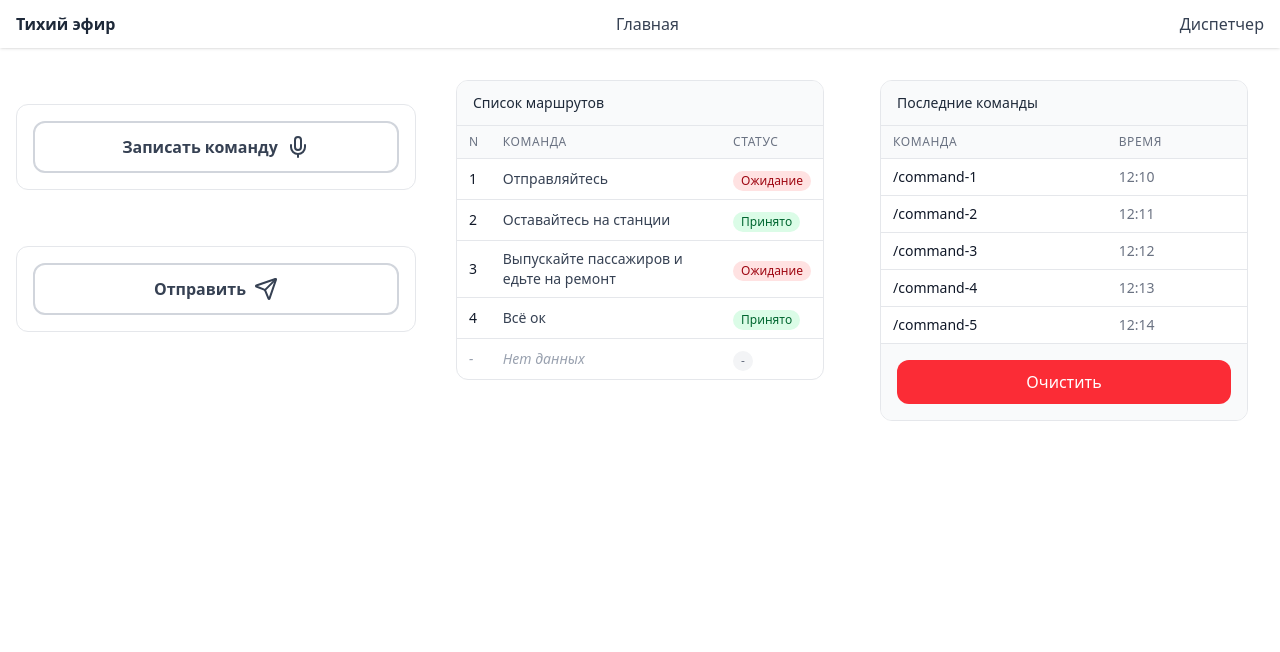
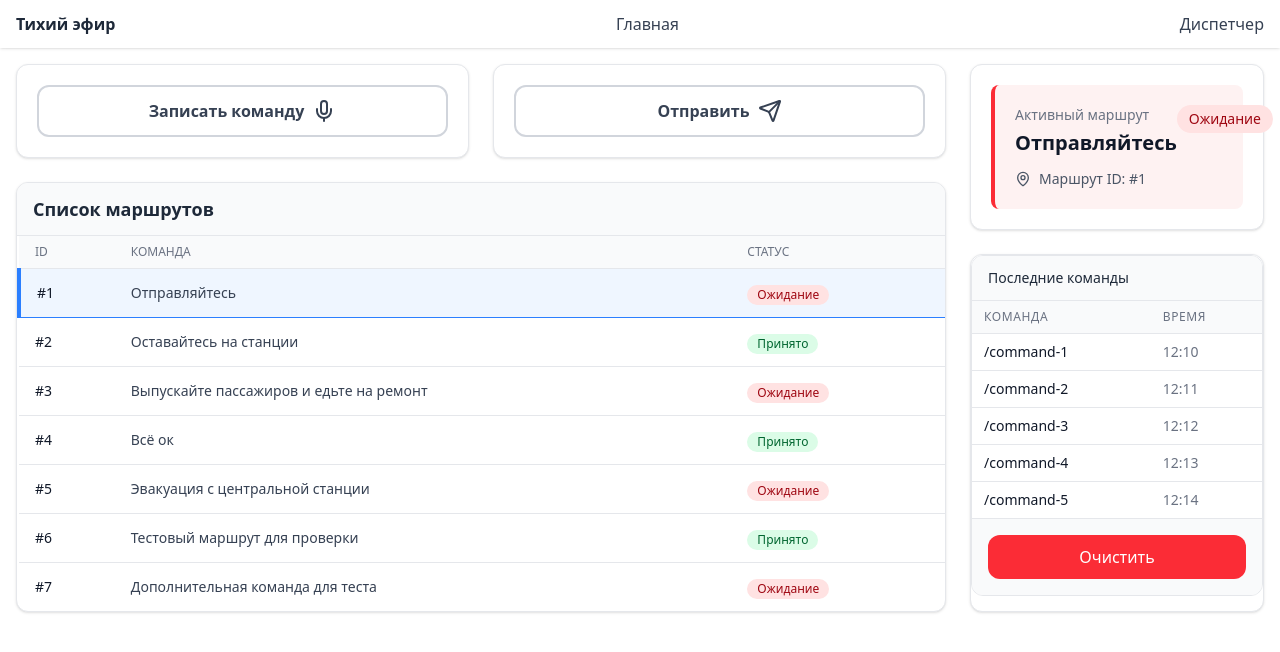
Before and after one commit to thrandishow/quietfront, a Next.js app: page /dispatcher in a window 1280 px wide. Shown: the top 652 px of the page. Built offline with nearby package versions, Linux system fonts and the light colour scheme.

Commit message:
Added selected route, v2 design

```diff
--- a/src/app/dispatcher/page.tsx
+++ b/src/app/dispatcher/page.tsx
@@ -1,13 +1,21 @@
+"use client";
+
 import RoutesTable, { Route } from "@/ui/dispatcher_ui/routes_table";
 import Navbar from "@/ui/navbar";
 import ButtonMicro from "@/ui/dispatcher_ui/button_micro";
 import ButtonSend from "@/ui/dispatcher_ui/button_send";
 import LoggingTable from "@/ui/dispatcher_ui/routes_logging";
+import SelectedRouteDisplay from "@/ui/dispatcher_ui/selected_route";
+import { useState, useEffect } from "react";
 
-async function getRoutesData() {
-  "use server";
-  // Здесь можно делать запрос к API или базе данных
-  return [
+// Вспомогательная функция для валидации статуса
+function validateStatus(status: string): "Ожидание" | "Принято" {
+  return status === "Принято" ? "Принято" : "Ожидание";
+}
+
+async function getRoutesData(): Promise<Route[]> {
+  // Данные для демонстрации
+  const rawData = [
     { id: 1, team: "Отправляйтесь", status: "Ожидание" },
     { id: 2, team: "Оставайтесь на станции", status: "Принято" },
     {
@@ -16,40 +24,102 @@ async function getRoutesData() {
       status: "Ожидание",
     },
     { id: 4, team: "Всё ок", status: "Принято" },
+    { id: 5, team: "Эвакуация с центральной станции", status: "Ожидание" },
+    { id: 6, team: "Тестовый маршрут для проверки", status: "Принято" },
+    { id: 7, team: "Дополнительная команда для теста", status: "Ожидание" },
   ];
+
+  // Валидируем и преобразуем данные к типу Route
+  return rawData.map((route) => ({
+    ...route,
+    status: validateStatus(route.status),
+  }));
 }
 
-export default async function DispatcherPage() {
-  const routes = await getRoutesData();
+export default function DispatcherPage() {
+  const [routes, setRoutes] = useState<Route[]>([]);
+  const [selectedRoute, setSelectedRoute] = useState<Route | null>(null);
+  const [loading, setLoading] = useState(true);
+
+  useEffect(() => {
+    async function fetchData() {
+      try {
+        const data = await getRoutesData();
+        setRoutes(data);
+      } catch (error) {
+        console.error("Failed to fetch routes:", error);
+      } finally {
+        setLoading(false);
+      }
+    }
+
+    fetchData();
+  }, []);
+
+  useEffect(() => {
+    if (routes.length > 0 && !selectedRoute) {
+      setSelectedRoute(routes[0]);
+    }
+  }, [routes, selectedRoute]);
+
+  if (loading) {
+    return (
+      <div className="min-h-screen flex items-center justify-center">
+        <div className="text-lg">Загрузка...</div>
+      </div>
+    );
+  }
+
   return (
     <>
       <Navbar />
 
       <div className="container mx-auto px-4 py-4 max-w-7xl">
-        <div className="grid grid-cols-1 md:grid-cols-3 gap-6">
-          {/* Левая колонка: Микрофон */}
-          <div className="flex flex-col gap-4">
-            <br></br>
-            <div className="bg-white border border-gray-200 rounded-xl p-4">
-              <ButtonMicro />
+        {/* Основной контейнер с двумя колонками */}
+        <div className="grid grid-cols-1 md:grid-cols-4 gap-6">
+          {/* Левая колонка: Кнопки + Список маршрутов */}
+          <div className="md:col-span-3 flex flex-col gap-6">
+            {/* Верхняя часть: Кнопки */}
+            <div className="grid grid-cols-1 md:grid-cols-2 gap-6">
+              <div className="bg-white border border-gray-200 rounded-xl p-5 shadow-sm">
+                <ButtonMicro />
+              </div>
+
+              <div className="bg-white border border-gray-200 rounded-xl p-5 shadow-sm">
+                <ButtonSend />
+              </div>
             </div>
-            <br></br>
-            <div className="bg-white border border-gray-200 rounded-xl p-4">
-              <ButtonSend />
+
+            {/* Нижняя часть: Список маршрутов (левый нижний угол) */}
+            <div className="bg-white border border-gray-200 rounded-xl overflow-hidden shadow-sm flex-1">
+              <div className="border-b border-gray-200 px-4 py-3 bg-gray-50">
+                <h2 className="text-lg font-bold text-gray-800">
+                  Список маршрутов
+                </h2>
+              </div>
+
+              <div className="overflow-y-auto">
+                <RoutesTable
+                  routes={routes}
+                  selectedRouteId={selectedRoute?.id || null}
+                  onRouteSelect={setSelectedRoute}
+                />
+              </div>
             </div>
           </div>
 
-          {/* Центральная колонка: Таблица маршрутов + кнопка */}
-          <div className="flex flex-col">
-            <div className="p-4 overflow-y-auto max-h-[450px]">
-              <RoutesTable routes={routes as Route[]} />
+          {/* Правая колонка: Выбранный маршрут + Логи */}
+          <div className="md:col-span-1 flex flex-col gap-6">
+            {/* Выбранный маршрут */}
+            <div className="bg-white border border-gray-200 rounded-xl p-5 shadow-sm">
+              <SelectedRouteDisplay selectedRoute={selectedRoute} />
             </div>
-          </div>
 
-          {/* Правая колонка: Таблица команд (увеличенная высота) */}
-          <div className="flex flex-col">
-            <div className="p-4 flex-1 overflow-y-auto max-h-[500px]">
-              <LoggingTable />
+            {/* Логи */}
+            <div className="bg-white border border-gray-200 rounded-xl overflow-hidden shadow-sm flex-1">
+              <div className="overflow-y-auto" style={{ maxHeight: "500px" }}>
+                <LoggingTable />
+              </div>
             </div>
           </div>
         </div>
--- a/src/ui/dispatcher_ui/routes_table.tsx
+++ b/src/ui/dispatcher_ui/routes_table.tsx
@@ -1,54 +1,58 @@
+// routes_table.tsx
 "use client";
-
-import React from "react";
 
 export type Route = {
   id: number;
   team: string;
-  status: "Ожидание" | "Принято";
+  status: "Принято" | "Ожидание";
 };
 
 type RoutesTableProps = {
   routes: Route[];
+  selectedRouteId: number | null;
+  onRouteSelect: (route: Route) => void;
 };
 
-export default function RoutesTable({ routes }: RoutesTableProps) {
-  // Ограничиваем отображение до 5 маршрутов
-  const visibleRoutes = routes.slice(0, 5);
-
+export default function RoutesTable({
+  routes,
+  selectedRouteId,
+  onRouteSelect,
+}: RoutesTableProps) {
   return (
-    <div className="flex flex-col h-full bg-white border border-gray-200 rounded-xl overflow-hidden">
-      <div className="border-b border-gray-200 px-4 py-3 bg-gray-50">
-        <h2 className="text-sm font-medium text-gray-800">Список маршрутов</h2>
-      </div>
-
-      <div className="overflow-y-auto flex-1" style={{ maxHeight: "280px" }}>
     <table className="min-w-full divide-y divide-gray-200">
-          <thead>
-            <tr className="bg-gray-50">
-              <th className="px-3 py-2 text-left text-xs font-medium text-gray-500 uppercase tracking-wider">
-                N
+      <thead className="bg-gray-50">
+        <tr>
+          <th className="px-4 py-2 text-left text-xs font-medium text-gray-500 uppercase">
+            ID
           </th>
-              <th className="px-3 py-2 text-left text-xs font-medium text-gray-500 uppercase tracking-wider">
+          <th className="px-4 py-2 text-left text-xs font-medium text-gray-500 uppercase">
             Команда
           </th>
-              <th className="px-3 py-2 text-left text-xs font-medium text-gray-500 uppercase tracking-wider">
+          <th className="px-4 py-2 text-left text-xs font-medium text-gray-500 uppercase">
             Статус
           </th>
         </tr>
       </thead>
       <tbody className="divide-y divide-gray-200">
-            {visibleRoutes.map((route, index) => (
-              <tr key={route.id} className="hover:bg-gray-50">
-                <td className="px-3 py-2 text-sm font-medium text-gray-900">
-                  {index + 1}
+        {routes.map((route) => (
+          <tr
+            key={route.id}
+            onClick={() => onRouteSelect(route)}
+            className={`cursor-pointer hover:bg-gray-50 ${
+              selectedRouteId === route.id
+                ? "bg-blue-50 border-l-4 border-blue-500"
+                : ""
+            }`}
+          >
+            <td className="px-4 py-3 whitespace-nowrap text-sm font-medium text-gray-900">
+              #{route.id}
             </td>
-                <td className="px-3 py-2 text-sm text-gray-700">
+            <td className="px-4 py-3 whitespace-nowrap text-sm text-gray-700">
               {route.team}
             </td>
-                <td className="px-3 py-2">
+            <td className="px-4 py-3 whitespace-nowrap">
               <span
-                    className={`inline-flex items-center px-2 py-0.5 rounded-full text-xs font-medium ${
+                className={`inline-flex items-center px-2.5 py-0.5 rounded-full text-xs font-medium ${
                   route.status === "Принято"
                     ? "bg-green-100 text-green-800"
                     : "bg-red-100 text-red-800"
@@ -59,26 +63,7 @@ export default function RoutesTable({ routes }: RoutesTableProps) {
             </td>
           </tr>
         ))}
-
-            {/* Пустые строки для заполнения до 5 элементов */}
-            {Array.from({ length: Math.max(0, 5 - visibleRoutes.length) }).map(
-              (_, index) => (
-                <tr key={`empty-${index}`} className="hover:bg-gray-50">
-                  <td className="px-3 py-2 text-sm text-gray-400 italic">-</td>
-                  <td className="px-3 py-2 text-sm text-gray-400 italic">
-                    Нет данных
-                  </td>
-                  <td className="px-3 py-2">
-                    <span className="inline-flex items-center px-2 py-0.5 rounded-full text-xs font-medium bg-gray-100 text-gray-500">
-                      -
-                    </span>
-                  </td>
-                </tr>
-              )
-            )}
       </tbody>
     </table>
-      </div>
-    </div>
   );
 }
--- /dev/null
+++ b/src/ui/dispatcher_ui/selected_route.tsx
@@ -0,0 +1,61 @@
+// selected_route_display.tsx
+"use client";
+
+import { MapPin } from "lucide-react";
+
+type SelectedRouteDisplayProps = {
+  selectedRoute: {
+    id: number;
+    team: string;
+    status: "Ожидание" | "Принято";
+  } | null;
+};
+
+export default function SelectedRouteDisplay({
+  selectedRoute,
+}: SelectedRouteDisplayProps) {
+  if (!selectedRoute) {
+    return (
+      <div className="bg-gray-50 border-2 border-dashed border-gray-300 rounded-lg p-8 text-center">
+        <div className="text-gray-400 mb-2">📍</div>
+        <p className="text-gray-500">Выберите маршрут из списка</p>
+      </div>
+    );
+  }
+
+  return (
+    <div
+      className={`rounded-lg p-5 transition-all ${
+        selectedRoute.status === "Принято"
+          ? "bg-green-50 border-l-4 border-green-500"
+          : "bg-red-50 border-l-4 border-red-500"
+      }`}
+    >
+      <div className="flex justify-between items-start">
+        <div>
+          <h3 className="text-sm font-medium text-gray-500 mb-1">
+            Активный маршрут
+          </h3>
+          <p className="text-xl font-bold text-gray-900">
+            {selectedRoute.team}
+          </p>
+
+          <div className="mt-3 flex items-center text-gray-600">
+            <MapPin size={16} className="mr-2" />
+            <span className="text-sm">Маршрут ID: #{selectedRoute.id}</span>
+          </div>
+        </div>
+
+        <span
+          className={`px-3 py-1 rounded-full text-sm font-medium ${
+            selectedRoute.status === "Принято"
+              ? "bg-green-100 text-green-800"
+              : "bg-red-100 text-red-800"
+          }`}
+        >
+          {selectedRoute.status}
+        </span>
+      </div>
+    </div>
+  );
+}
```
Lines whose indentation alone changed are shown as unchanged.
